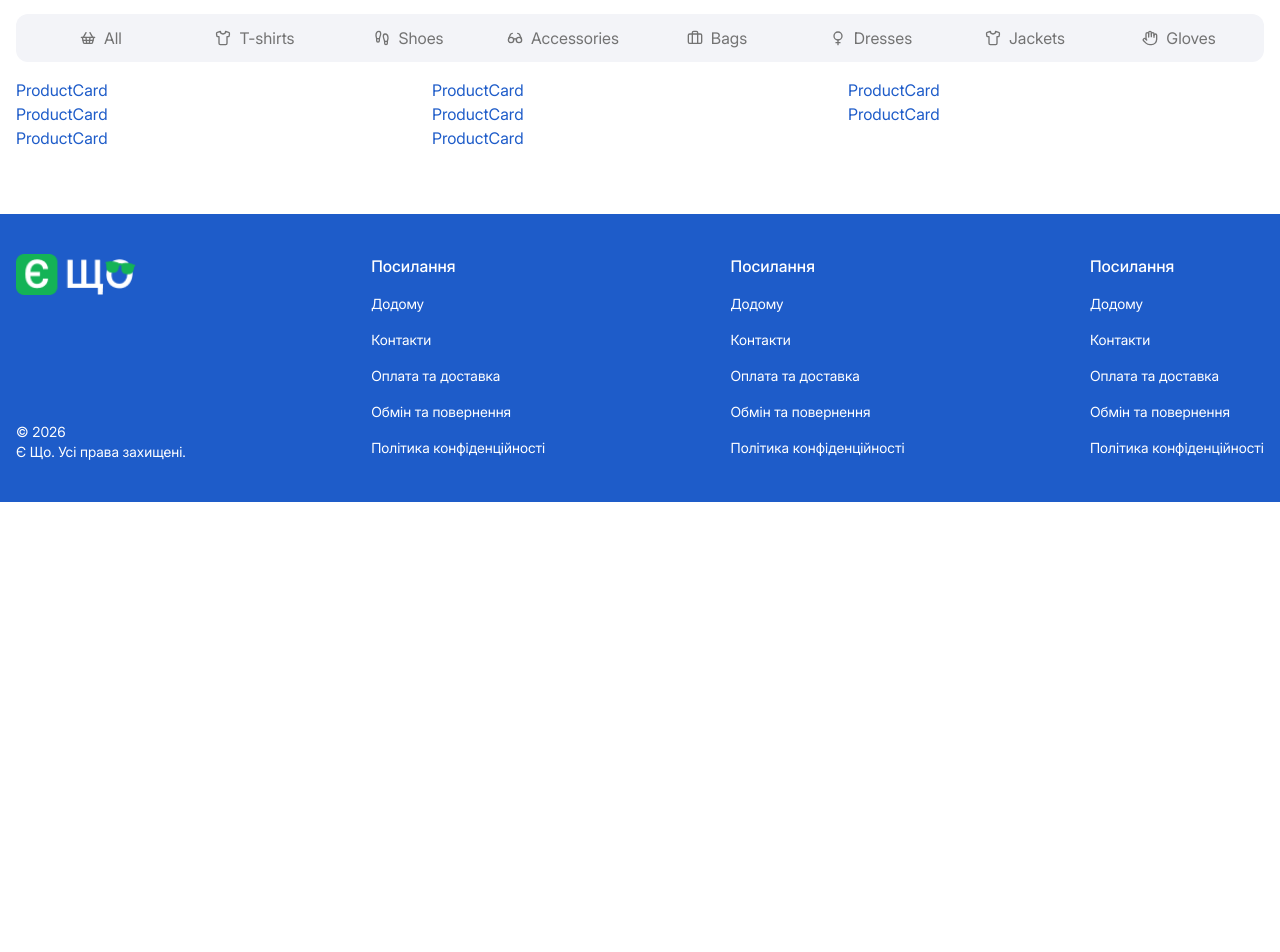
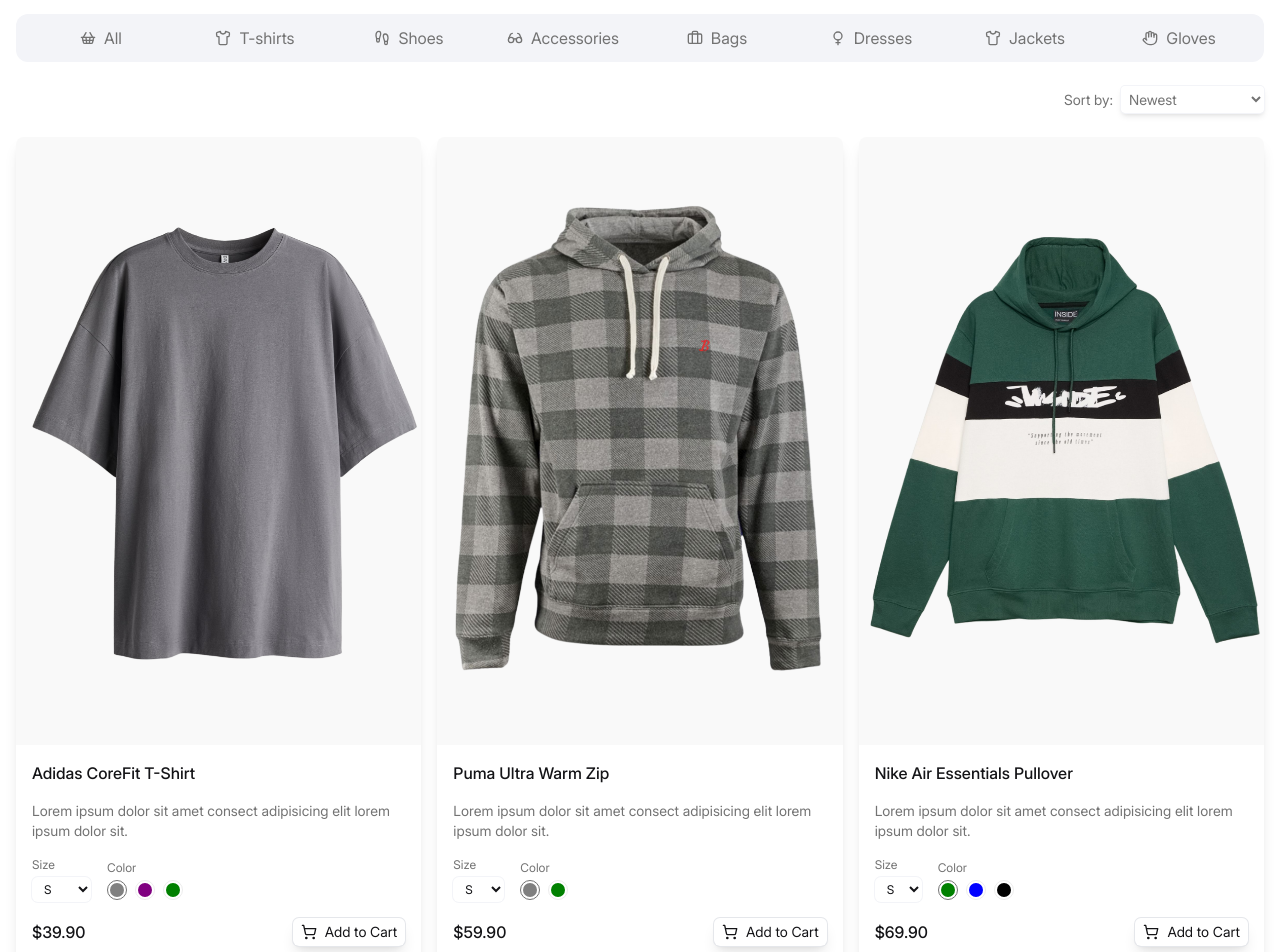
Before and after one commit to Sergi0let/echo-client, a Next.js app: page / in a window 1280 px wide. Shown: the part 800-1752 px from the top of the page. Before the commit the page ends 1302 px from the top, so only its background shows below. Built offline with nearby package versions, Linux system fonts and the light colour scheme.

Commit message:
layout page, filter

```diff
--- a/src/app/layout.tsx
+++ b/src/app/layout.tsx
@@ -27,7 +27,7 @@ export default function RootLayout({
 }>) {
   return (
     <html lang="ua">
-      <body className={`${inter_24pt.className} text-primary antialiased`}>
+      <body className={`${inter_24pt.className} antialiased`}>
         <Header />
         {children}
         <Footer />
--- a/src/app/page.tsx
+++ b/src/app/page.tsx
@@ -1,11 +1,16 @@
 import HeroSection from "@/components/features/hero/HeroSection";
 import ProductList from "@/components/features/product/ProductList";
 
-const Homepage = () => {
+type HomepageProps = {
+  searchParams: Promise<{ category: string }>;
+};
+const Homepage = async ({ searchParams }: HomepageProps) => {
+  const category = (await searchParams).category;
+
   return (
     <main>
       <HeroSection />
-      <ProductList />
+      <ProductList category={category} params="homepage" />
     </main>
   );
 };
--- /dev/null
+++ b/src/app/products/page.tsx
@@ -0,0 +1,17 @@
+import ProductList from "@/components/features/product/ProductList";
+
+type ProductsPageProps = {
+  searchParams: Promise<{ category: string }>;
+};
+
+const ProductsPage = async ({ searchParams }: ProductsPageProps) => {
+  const category = (await searchParams).category;
+
+  return (
+    <main>
+      <ProductList category={category} params="products" />
+    </main>
+  );
+};
+
+export default ProductsPage;
--- a/src/components/features/category/Categories.tsx
+++ b/src/components/features/category/Categories.tsx
@@ -57,16 +57,15 @@ const Categories = () => {
   const searchParams = useSearchParams();
   const router = useRouter();
   const pathname = usePathname();
-
   const selectedCategory = searchParams.get("category");
 
-  const handleChange = (cat: string | undefined) => {
+  const handleChange = (cat: string | null) => {
     const params = new URLSearchParams(searchParams);
+
     params.set("category", cat || "");
-    router.push(`/${pathname}?${params.toString()}`, { scroll: false });
+    router.push(`${pathname}?${params.toString()}`, { scroll: false });
   };
 
-  console.log(searchParams, selectedCategory);
   return (
     <div className="bg-muted my-4 grid grid-cols-2 rounded-xl p-2 md:grid-cols-4 lg:grid-cols-8">
       {categories.map((category) => (
--- /dev/null
+++ b/src/components/features/product/Filter.tsx
@@ -0,0 +1,34 @@
+"use client";
+
+import { usePathname, useRouter, useSearchParams } from "next/navigation";
+
+const Filter = () => {
+  const searchParams = useSearchParams();
+  const router = useRouter();
+  const pathname = usePathname();
+
+  const handleChange = (value: string) => {
+    const params = new URLSearchParams(searchParams);
+
+    params.set("sort", value);
+    router.push(`${pathname}?${params.toString()}`, { scroll: false });
+  };
+  return (
+    <div className="text-muted-foreground my-6 flex items-center justify-end gap-2 text-sm">
+      <span>Sort by:</span>
+      <select
+        className="ring-muted rounded-sm p-1 shadow-md ring-1"
+        name="sort"
+        id="sort"
+        onChange={(e) => handleChange(e.target.value)}
+      >
+        <option value="newest">Newest</option>
+        <option value="oldest">Oldest</option>
+        <option value="asc">Price: Low to High</option>
+        <option value="desc">Price: High to Low</option>
+      </select>
+    </div>
+  );
+};
+
+export default Filter;
--- a/src/components/features/product/ProductCard.tsx
+++ b/src/components/features/product/ProductCard.tsx
@@ -1,13 +1,106 @@
 "use client";
 
 import { ProductType } from "@/types/product";
+import { ShoppingCart } from "lucide-react";
+import Image from "next/image";
+import Link from "next/link";
+import { useState } from "react";
 
 type ProductCardType = {
   product: ProductType;
 };
 
 const ProductCard = ({ product }: ProductCardType) => {
-  return <div>ProductCard</div>;
+  const [productTypes, setProductTypes] = useState({
+    size: product.sizes[0],
+    color: product.colors[0],
+  });
+
+  const handleProductType = ({
+    type,
+    value,
+  }: {
+    type: "size" | "color";
+    value: string;
+  }) => {
+    setProductTypes((prev) => ({
+      ...prev,
+      [type]: value,
+    }));
+  };
+
+  return (
+    <div className="overflow-hidden rounded-lg shadow-lg">
+      <Link href={`/products/${product.id}`}>
+        {/* IMAGES */}
+        <div className="relative aspect-[2/3]">
+          <Image
+            src={product.images[productTypes.color]}
+            alt={product.name}
+            fill
+            className="object-cover transition-all duration-300 hover:scale-105"
+          />
+        </div>
+      </Link>
+      {/* PRODUCT DETAILS */}
+      <div className="bg-background relative z-10 flex flex-col gap-4 p-4">
+        <p className="font-medium">{product.name}</p>
+        <p className="text-muted-foreground text-sm">
+          {product.shortDescription}
+        </p>
+        {/* TYPES */}
+        <div className="flex items-center gap-4 text-xs">
+          {/* SIZES */}
+          <div className="flex flex-col gap-1">
+            <span className="text-muted-foreground">Size</span>
+            <select
+              name="size"
+              id="size"
+              className="ring-muted rounded-md px-2 py-1 ring"
+              onChange={(e) =>
+                handleProductType({ type: "size", value: e.target.value })
+              }
+            >
+              {product.sizes.map((size) => (
+                <option value={size} key={size}>
+                  {size.toUpperCase()}
+                </option>
+              ))}
+            </select>
+          </div>
+
+          {/* COLORS */}
+          <div className="flex flex-col gap-1">
+            <span className="text-muted-foreground">Color</span>
+            <div className="flex items-center gap-2">
+              {product.colors.map((color) => (
+                <div
+                  className={`cursor-pointer rounded-full border-1 p-0.5 ${productTypes.color === color ? "border-muted-foreground" : "border-border"}`}
+                  key={color}
+                  onClick={() =>
+                    handleProductType({ type: "color", value: color })
+                  }
+                >
+                  <div
+                    className="size-[14px] rounded-full"
+                    style={{ backgroundColor: color }}
+                  />
+                </div>
+              ))}
+            </div>
+          </div>
+        </div>
+
+        {/* PRICE AND ADD TO CART BUTTON */}
+        <div className="flex items-center justify-between gap-1">
+          <p className="font-medium">${product.price.toFixed(2)}</p>
+          <button className="hover:text-background hover:bg-foreground flex cursor-pointer items-center gap-2 rounded-md px-2 py-1 text-sm shadow-lg ring-1 ring-gray-200 transition-all duration-300">
+            <ShoppingCart className="size-4" /> Add to Cart
+          </button>
+        </div>
+      </div>
+    </div>
+  );
 };
 
 export default ProductCard;
--- a/src/components/features/product/ProductList.tsx
+++ b/src/components/features/product/ProductList.tsx
@@ -1,5 +1,7 @@
 import type { ProductsType } from "@/types/product";
+import Link from "next/link";
 import Categories from "../category/Categories";
+import Filter from "./Filter";
 import ProductCard from "./ProductCard";
 
 // TEMPORARY
@@ -114,16 +116,28 @@ const products: ProductsType = [
   },
 ];
 
-const ProductList = () => {
+type ProductListProp = {
+  category: string | null;
+  params: "homepage" | "products";
+};
+
+const ProductList = ({ category, params }: ProductListProp) => {
   return (
     <div className="container-main">
       <Categories />
 
-      <div className="grid grid-cols-1 sm:grid-cols-2 xl:grid-cols-3 2xl:grid-cols-4">
+      {params && <Filter />}
+      <div className="grid grid-cols-1 gap-4 sm:grid-cols-2 xl:grid-cols-3 2xl:grid-cols-4">
         {products.map((product) => {
           return <ProductCard key={product.id} product={product} />;
         })}
       </div>
+      <Link
+        className="text-muted-foreground mt-4 flex justify-end text-sm underline"
+        href={category ? `products/?category=${category}` : "/products"}
+      >
+        View all products
+      </Link>
     </div>
   );
 };
```
